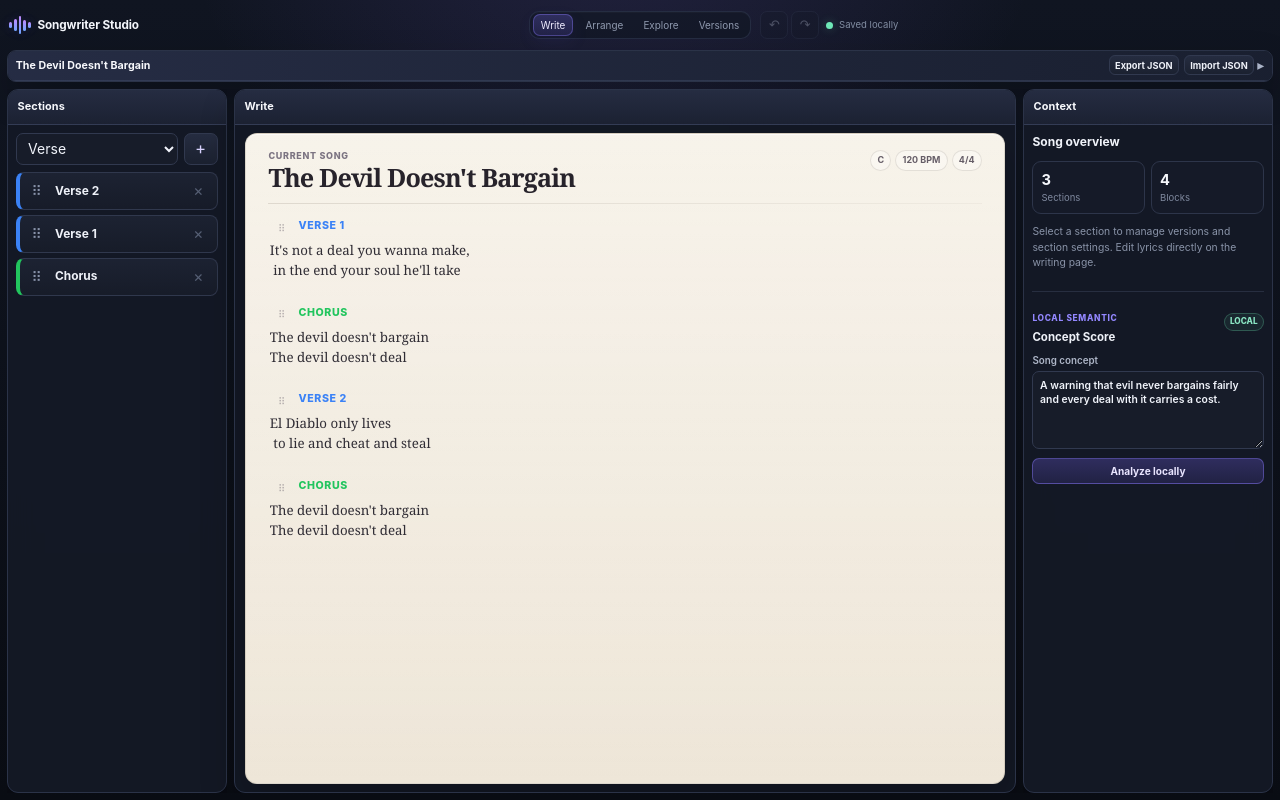
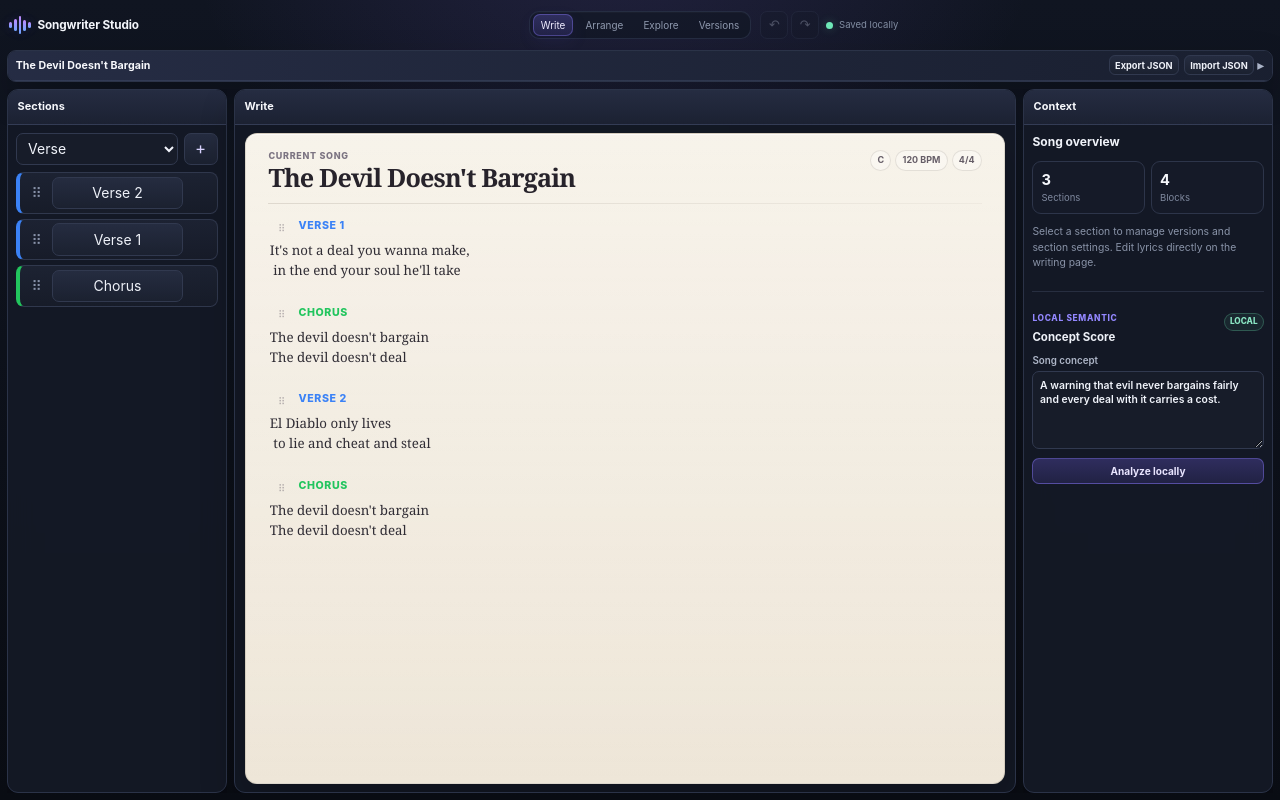
Before and after one commit to dstancomb3/Songwriter-Studio, a React (Vite) app: page / in a window 1280 px wide. Built offline with nearby package versions, Linux system fonts and the light colour scheme.

Commit message:
Add section rename and context interactions

```diff
--- a/src/components/sections/SectionPanel.tsx
+++ b/src/components/sections/SectionPanel.tsx
@@ -21,6 +21,10 @@ import {
   useStudioModal,
 } from "../ui/StudioModalProvider";
 
+import {
+  StudioContextMenu,
+} from "../ui/StudioContextMenu";
+
 function DraggableSection({
   id,
   title,
@@ -35,9 +39,20 @@ function DraggableSection({
   accentColor: string;
   selected: boolean;
   onSelect: () => void;
-  onRename: (title: string) => void;
+  onRename: () => void;
   onDelete: () => void;
 }) {
+  const [
+    menu,
+    setMenu,
+  ] = useState<
+    | {
+        x: number;
+        y: number;
+      }
+    | null
+  >(null);
+
   const {
     attributes,
     listeners,
@@ -52,6 +67,7 @@ function DraggableSection({
   });
 
   return (
+    <>
       <div
         ref={setNodeRef}
         className={
@@ -64,11 +80,36 @@ function DraggableSection({
             transform
               ? `translate3d(${transform.x}px, ${transform.y}px, 0)`
               : undefined,
-        borderLeftColor: accentColor,
-        opacity: transform ? 0.58 : 1,
-        zIndex: transform ? 1000 : 1,
+          borderLeftColor:
+            accentColor,
+          opacity:
+            transform
+              ? 0.58
+              : 1,
+          zIndex:
+            transform
+              ? 1000
+              : 1,
         }}
         onClick={onSelect}
+        onDoubleClick={(event) => {
+          event.preventDefault();
+          event.stopPropagation();
+          onRename();
+        }}
+        onContextMenu={(event) => {
+          event.preventDefault();
+          event.stopPropagation();
+
+          onSelect();
+
+          setMenu({
+            x:
+              event.clientX,
+            y:
+              event.clientY,
+          });
+        }}
       >
         <button
           type="button"
@@ -79,49 +120,91 @@ function DraggableSection({
           onClick={(event) =>
             event.stopPropagation()
           }
+          title="Drag into Write"
         >
           ⠿
         </button>
 
-      <input
-        className="section-card__name"
-        value={title}
-        onChange={(event) =>
-          onRename(event.target.value)
-        }
+        <button
+          type="button"
+          className="section-card__name-button"
           onClick={(event) => {
             event.stopPropagation();
             onSelect();
           }}
-      />
+          onDoubleClick={(event) => {
+            event.preventDefault();
+            event.stopPropagation();
+            onRename();
+          }}
+          onContextMenu={(event) => {
+            event.preventDefault();
+            event.stopPropagation();
 
-      <button
-        type="button"
-        className="section-card__delete"
-        onClick={(event) => {
-          event.stopPropagation();
-          onDelete();
+            onSelect();
+
+            setMenu({
+              x:
+                event.clientX,
+              y:
+                event.clientY,
+            });
           }}
-        aria-label={`Delete ${title}`}
-        title="Delete section"
+          title="Double-click to rename"
         >
-        ×
+          {title}
         </button>
       </div>
+
+      {menu && (
+        <StudioContextMenu
+          x={menu.x}
+          y={menu.y}
+          onClose={() =>
+            setMenu(null)
+          }
+          items={[
+            {
+              id: "rename",
+              label:
+                "Rename section",
+              onSelect:
+                onRename,
+            },
+            {
+              id: "delete",
+              label:
+                "Delete section everywhere",
+              danger: true,
+              onSelect:
+                onDelete,
+            },
+          ]}
+        />
+      )}
+    </>
   );
 }
 
 export function SectionPanel() {
   const {
     confirm,
+    prompt,
     notify,
   } = useStudioModal();
 
-  const [newType, setNewType] =
-    useState<SectionType>("verse");
+  const [
+    newType,
+    setNewType,
+  ] =
+    useState<SectionType>(
+      "verse"
+    );
 
-  const song = useSongStore(
-    (state) => state.currentSong
+  const song =
+    useSongStore(
+      (state) =>
+        state.currentSong
     );
 
   const selectedSectionId =
@@ -138,86 +221,58 @@ export function SectionPanel() {
 
   const createSection =
     useSongStore(
-      (state) => state.createSection
+      (state) =>
+        state.createSection
     );
 
   const renameSection =
     useSongStore(
-      (state) => state.renameSection
+      (state) =>
+        state.renameSection
     );
 
   const deleteSection =
     useSongStore(
-      (state) => state.deleteSection
+      (state) =>
+        state.deleteSection
     );
 
   const sectionColors =
     getSectionColors(
-      song?.settings.sectionColors
+      song?.settings
+        .sectionColors
     );
 
-  return (
-    <Panel title="Sections">
-      <div className="section-create-row">
-        <select
-          value={newType}
-          onChange={(event) =>
-            setNewType(
-              event.target.value as SectionType
-            )
+  async function rename(
+    sectionId: string,
+    currentTitle: string
+  ) {
+    const nextTitle =
+      await prompt({
+        title:
+          "Rename section",
+        message:
+          "Choose a name for this section.",
+        initialValue:
+          currentTitle,
+        confirmLabel:
+          "Rename",
+      });
+
+    if (!nextTitle) {
+      return;
     }
-          aria-label="Section type"
-        >
-          <option value="intro">Intro</option>
-          <option value="verse">Verse</option>
-          <option value="pre-chorus">Pre-Chorus</option>
-          <option value="chorus">Chorus</option>
-          <option value="post-chorus">Post-Chorus</option>
-          <option value="bridge">Bridge</option>
-          <option value="hook">Hook</option>
-          <option value="outro">Outro</option>
-          <option value="custom">Custom</option>
-        </select>
 
-        <button
-          type="button"
-          className="section-create-button"
-          onClick={() =>
-            createSection(newType)
+    renameSection(
+      sectionId,
+      nextTitle
+    );
   }
-          title="Create section"
-        >
-          +
-        </button>
-      </div>
 
-      <div className="section-card-list">
-        {song?.sections.map(
-          (section) => (
-            <DraggableSection
-              key={section.id}
-              id={section.id}
-              title={section.title}
-              accentColor={
-                sectionColors[section.type]
-              }
-              selected={
-                selectedSectionId ===
-                section.id
-              }
-              onSelect={() =>
-                setSelectedSection(
-                  section.id
-                )
-              }
-              onRename={(title) =>
-                renameSection(
-                  section.id,
-                  title
-                )
-              }
-              onDelete={() => {
-                void (async () => {
+  async function removeSection(
+    sectionId: string,
+    title: string
+  ) {
     if (!song) {
       return;
     }
@@ -227,7 +282,7 @@ export function SectionPanel() {
         title:
           "Delete section?",
         message:
-                        "This removes the section and every occurrence of it from the arrangement. A safety snapshot will be saved first.",
+          "This removes the section and every occurrence of it from the song. A safety snapshot will be saved first.",
         confirmLabel:
           "Delete section",
         tone:
@@ -241,12 +296,12 @@ export function SectionPanel() {
     saveSafetySnapshot(
       song,
       "Before deleting " +
-                      section.title,
+        title,
       "Automatic safety snapshot before deleting a section."
     );
 
     deleteSection(
-                    section.id
+      sectionId
     );
 
     notify({
@@ -257,8 +312,103 @@ export function SectionPanel() {
       tone:
         "success",
     });
-                })();
-              }}
+  }
+
+  return (
+    <Panel title="Sections">
+      <div className="section-create-row">
+        <select
+          value={newType}
+          onChange={(event) =>
+            setNewType(
+              event.target
+                .value as SectionType
+            )
+          }
+          aria-label="Section type"
+        >
+          <option value="intro">
+            Intro
+          </option>
+          <option value="verse">
+            Verse
+          </option>
+          <option value="pre-chorus">
+            Pre-Chorus
+          </option>
+          <option value="chorus">
+            Chorus
+          </option>
+          <option value="post-chorus">
+            Post-Chorus
+          </option>
+          <option value="bridge">
+            Bridge
+          </option>
+          <option value="hook">
+            Hook
+          </option>
+          <option value="outro">
+            Outro
+          </option>
+          <option value="custom">
+            Custom
+          </option>
+        </select>
+
+        <button
+          type="button"
+          className="section-create-button"
+          onClick={() =>
+            createSection(
+              newType
+            )
+          }
+          title="Create section"
+        >
+          +
+        </button>
+      </div>
+
+      <div className="section-card-list">
+        {song?.sections.map(
+          (section) => (
+            <DraggableSection
+              key={
+                section.id
+              }
+              id={
+                section.id
+              }
+              title={
+                section.title
+              }
+              accentColor={
+                sectionColors[
+                  section.type
+                ]
+              }
+              selected={
+                selectedSectionId ===
+                section.id
+              }
+              onSelect={() =>
+                setSelectedSection(
+                  section.id
+                )
+              }
+              onRename={() =>
+                void rename(
+                  section.id,
+                  section.title
+                )
+              }
+              onDelete={() =>
+                void removeSection(
+                  section.id,
+                  section.title
+                )
+              }
             />
           )
         )}
```
Lines whose indentation alone changed are shown as unchanged.
